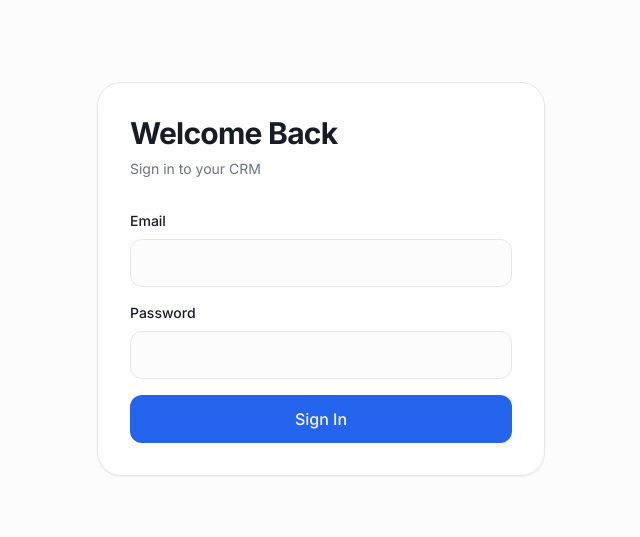
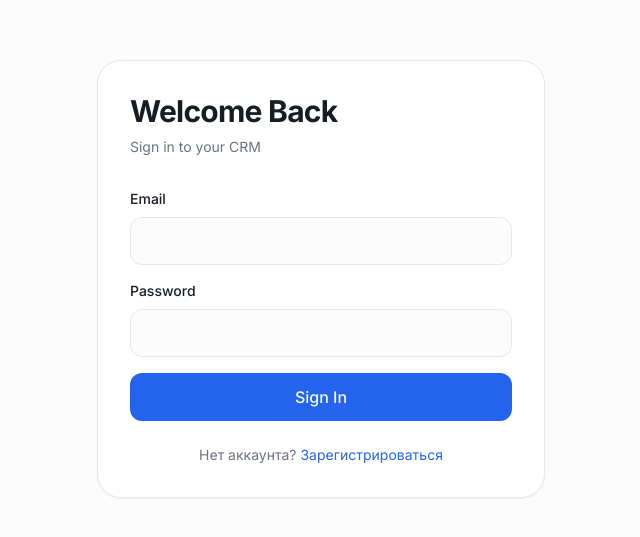
Before and after one commit to RIZVAN321-DIL/SaaS-PROJECT, a Next.js app in the folder frontend/: page /login in a window 1280 px wide. Shown: the part 121-658 px from the top of the page, without its empty margins (319-959 px from the left). Built offline with nearby package versions, Linux system fonts and the light colour scheme.

Commit message:
Update page.tsx

```diff
--- a/frontend/src/app/login/page.tsx
+++ b/frontend/src/app/login/page.tsx
@@ -184,6 +184,13 @@ export default function LoginPage() {
               : 'Sign In'}
           </button>
         </form>
+
+        <p className="mt-6 text-center text-sm text-muted-foreground">
+          Нет аккаунта?{' '}
+          <a href="/register" className="text-primary hover:underline">
+            Зарегистрироваться
+          </a>
+        </p>
       </div>
     </main>
   );
```
